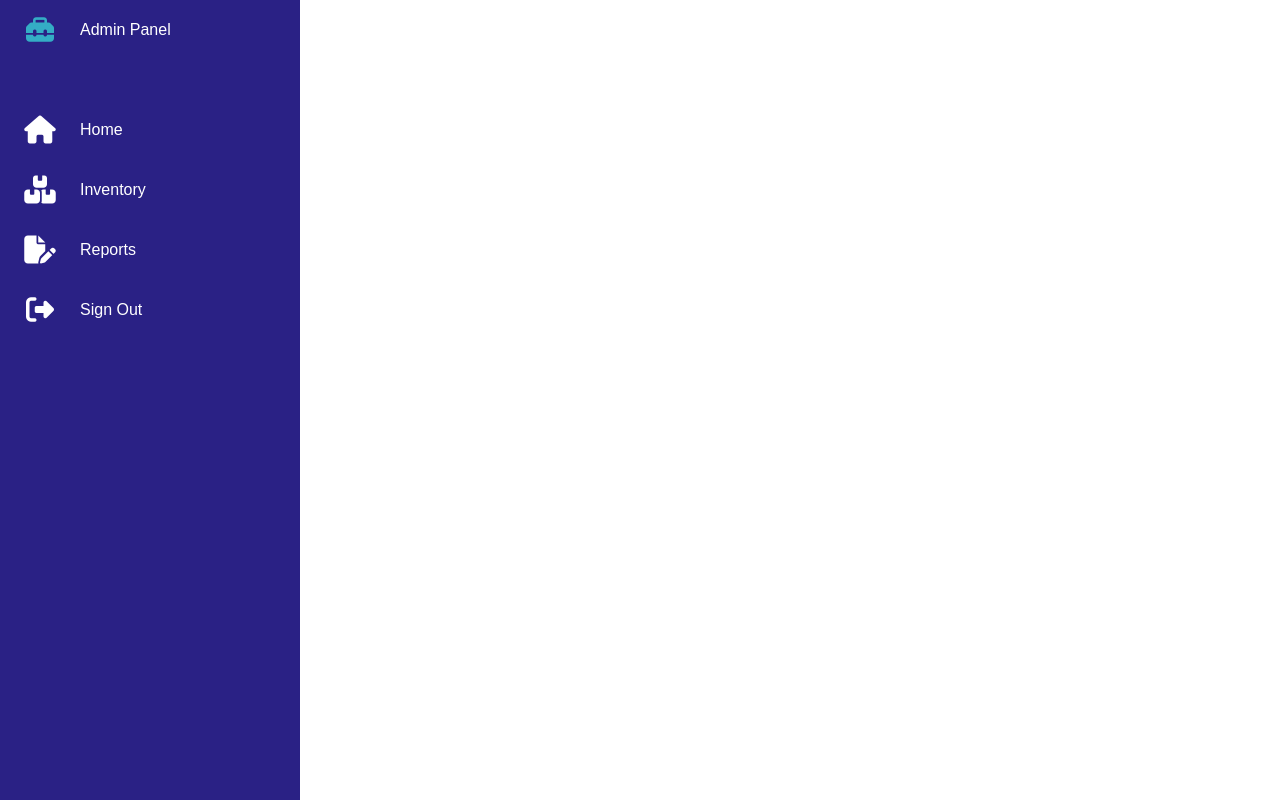
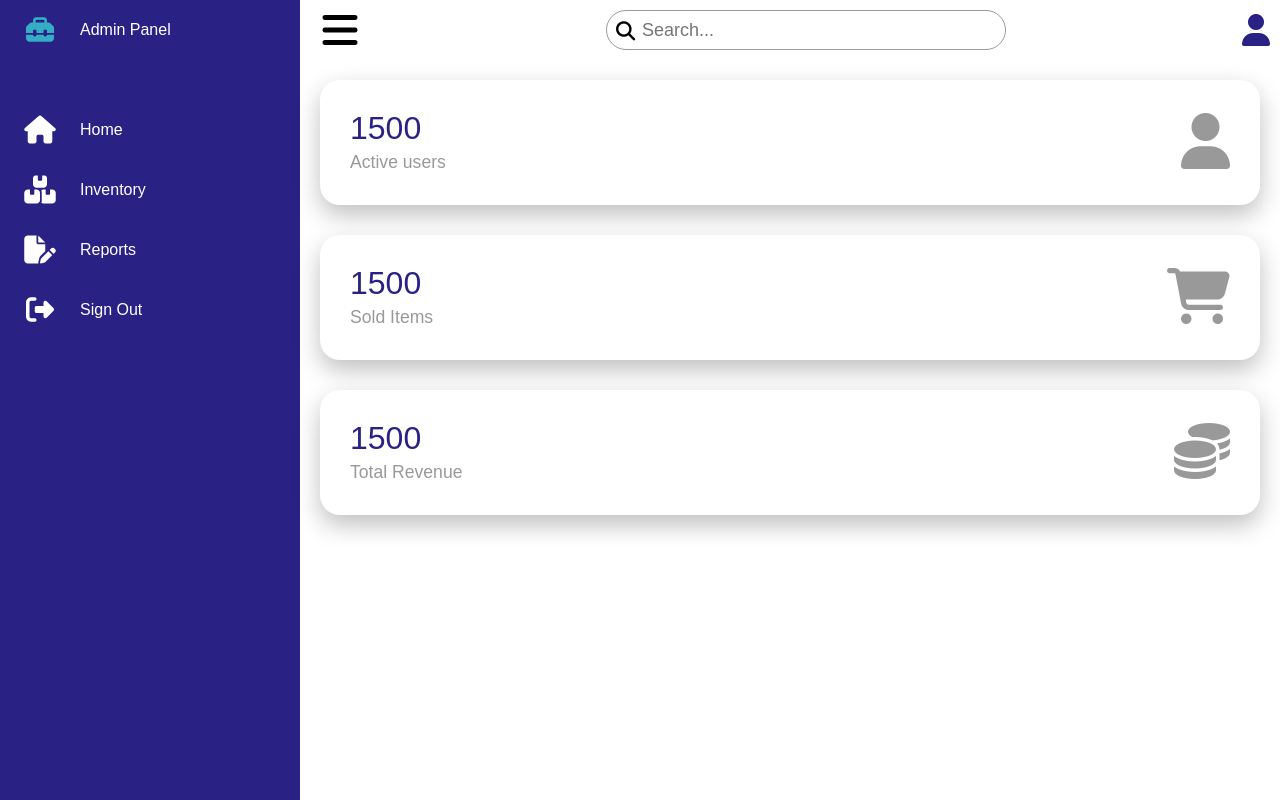
Before and after one commit to omarali96/OnlineStore, a plain HTML site: page AdminPanel/index.html in a window 1280 px wide. Drawn offline with Linux system fonts and the light colour scheme.

Commit message:
Admin panel UI updated

```diff
--- a/AdminPanel/index.html
+++ b/AdminPanel/index.html
@@ -18,30 +18,83 @@
         <div class="container">
             <div class="navigation">
                 <ul>
-                    <li><a href="">
+                    <li><a href="#">
                         <span class="icon"><i class="fa-solid fa-toolbox" style="color: #34adc5;"></i></span>
                         <span class="title">Admin Panel</span>
                     </a></li>
-                    <li><a href="">
+                    <li><a href="#">
                         <span class="icon"><i class="fas fa-home"></i></span>
                         <span class="title">Home</span>
                     </a></li>
-                    <li><a href="">
+                    <li><a href="#">
                         <span class="icon"><i class="fa-solid fa-boxes-stacked"></i></span>
                         <span class="title">Inventory</span>
                     </a></li>
-                    <li><a href="">
+                    <li><a href="#">
                         <span class="icon"><i class="fa-solid fa-file-pen"></i></span>
                         <span class="title">Reports</span>
                     </a></li>
 
-                    <li><a href="">
+                    <li><a href="#">
                         <span class="icon"><i class="fa-solid fa-right-from-bracket"></i></span>
                         <span class="title">Sign Out</span>
                     </a></li>
 
                 </ul>
             </div>
+
+            <!-- ============= Main ============== -->
+            <div class="main">
+                <div class="topbar">
+                    <div class="toggle">
+                        <i class="fa-solid fa-bars"></i>
+                    </div>
+
+                    <div class="search">
+                        <label for="search">
+                            <input type="text" placeholder="Search...">
+                            <i class="fa-solid fa-magnifying-glass"></i>
+                        </label>
+                    </div>
+
+                    <div class="user"><i class="fa-solid fa-user"></i></div>
+                </div>
+                <!-- ============= Cards[Home] ============== -->
+
+                <div class="cardBox">
+                    <div class="card">
+                        <div class="numbers">1500
+                            <div class="cardTitle">Active users</div>
+                        </div>
+
+                        <div class="cardIcon"><i class="fa-solid fa-user"></i></div>
+                    </div>
+
+
+                    <div class="card">
+                        <div class="numbers">1500
+                            <div class="cardTitle">Sold Items</div>
+                        </div>
+
+                        <div class="cardIcon"><i class="fa-solid fa-cart-shopping"></i></i></div>
+                    </div>
+
+
+                    <div class="card">
+                        <div class="numbers">1500
+                            <div class="cardTitle">Total Revenue</div>
+                        </div>
+
+                        <div class="cardIcon"><i class="fa-solid fa-coins"></i></div>
+                    </div>
+
+                </div>
+
+                <!-- ============ Inventory ============== -->
+
+            </div>
+
+
         </div>
         <!-- ==============Font Awesome ============== -->
         <script src="https://kit.fontawesome.com/5ff2bbe81d.js" crossorigin="anonymous"></script>
--- a/AdminPanel/js/main.js
+++ b/AdminPanel/js/main.js
@@ -1,10 +1,22 @@
+// add hovered class to selected list item
 let list = document.querySelectorAll(".navigation li");
 
-function activeLink() {
+function activeTab() {
   list.forEach((item) => {
     item.classList.remove("hovered");
   });
   this.classList.add("hovered");
 }
 
-list.forEach((item) => item.addEventListener("mouseover", activeLink));
+list.forEach((item) => item.addEventListener("click", activeTab));
+
+// Menu Toggle
+const menuToggle = document.querySelector(".toggle");
+const navigation = document.querySelector(".navigation");
+const main = document.querySelector(".main");
+
+menuToggle.onclick = function () {
+  menuToggle.classList.toggle("active");
+  navigation.classList.toggle("active");
+  main.classList.toggle("active");
+};
--- a/AdminPanel/style/style.css
+++ b/AdminPanel/style/style.css
@@ -39,6 +39,10 @@ body {
     border-left: 10px solid var(--blue);
     transition: 0.5s;
     overflow: hidden;
+}
+
+.navigation.active {
+    width: 80px;
 }
 
 .navigation ul {
@@ -135,3 +139,128 @@ body {
   box-shadow: 35px -35px 0 10px var(--white);
   pointer-events: none;
 }
+
+/* ============= Main ============== */
+
+.main{
+    position: absolute;
+    width: calc(100% - 300px);
+    left: 300px;
+    min-height: 100vh;
+    background: var(--white);
+    transition: 0.5s;
+}
+
+.main.active{
+    width: calc(100% - 80px);
+    left: 80px;
+}
+
+
+.topbar {
+    width: 100%;
+    height: 60px;
+    display: flex;
+    justify-content: space-between;
+    align-items: center;
+    padding: 0 10px;
+}
+
+.topbar .toggle {
+    position: relative;
+    width: 60px;
+    height: 60px;
+    display: flex;
+    justify-content: center;
+    align-items: center;
+    font-size: 2.5em;
+    cursor: pointer;
+}
+
+.search {
+    position: relative;
+    width: 400px;
+    margin: 0 10px;
+}
+
+.search label {
+    position: relative;
+    width: 100%;
+}
+
+.search label input {
+    width: 100%;
+    height: 40px;
+    border-radius: 40px;
+    padding: 5px 20px;
+    padding-left: 35px;
+    font-size: 18px;
+    outline: none;
+    border: 1px solid var(--dark-gray);
+}
+
+.search label i {
+    position: absolute;
+    top: 0;
+    left: 10px;
+    font-size: 1.2em;
+}
+
+.user i {
+    position: relative;
+    font-size: 2em;
+    color: var(--blue);
+    cursor: pointer;
+}
+
+/* ================= Cards ================ */
+
+.cardBox {
+    position: relative;
+    width: 100%;
+    padding: 20px;
+    display: grid;
+    grid-template-columns: repeat(1, 3fr);
+    grid-gap: 30px;
+}
+
+.cardBox .card {
+    position: relative;
+    background: var(--white);
+    padding: 30px;
+    border-radius: 20px;
+    display: flex;
+    justify-content: space-between;
+    cursor: pointer;
+    box-shadow: 0 10px 25px rgba(0, 0, 0, 0.25);
+
+}
+
+.cardBox .card .numbers {
+    position: relative;
+    font-size: 2rem;
+    font-weight: 500;
+    color: var(--blue);
+}
+
+.cardBox .card .cardTitle {
+    color: var(--dark-gray);
+    font-size: 1.1rem;
+    margin-top: 5px;
+}
+
+.cardBox .card .cardIcon {
+    font-size: 3.5rem;
+    color: var(--dark-gray);
+}
+
+.cardBox .card:hover {
+    background: var(--blue);
+}
+
+.cardBox .card:hover .numbers,
+.cardBox .card:hover .cardTitle,
+.cardBox .card:hover .cardIcon {
+    color: var(--white);
+}
+/* ============= Media Queries ============== */
```
